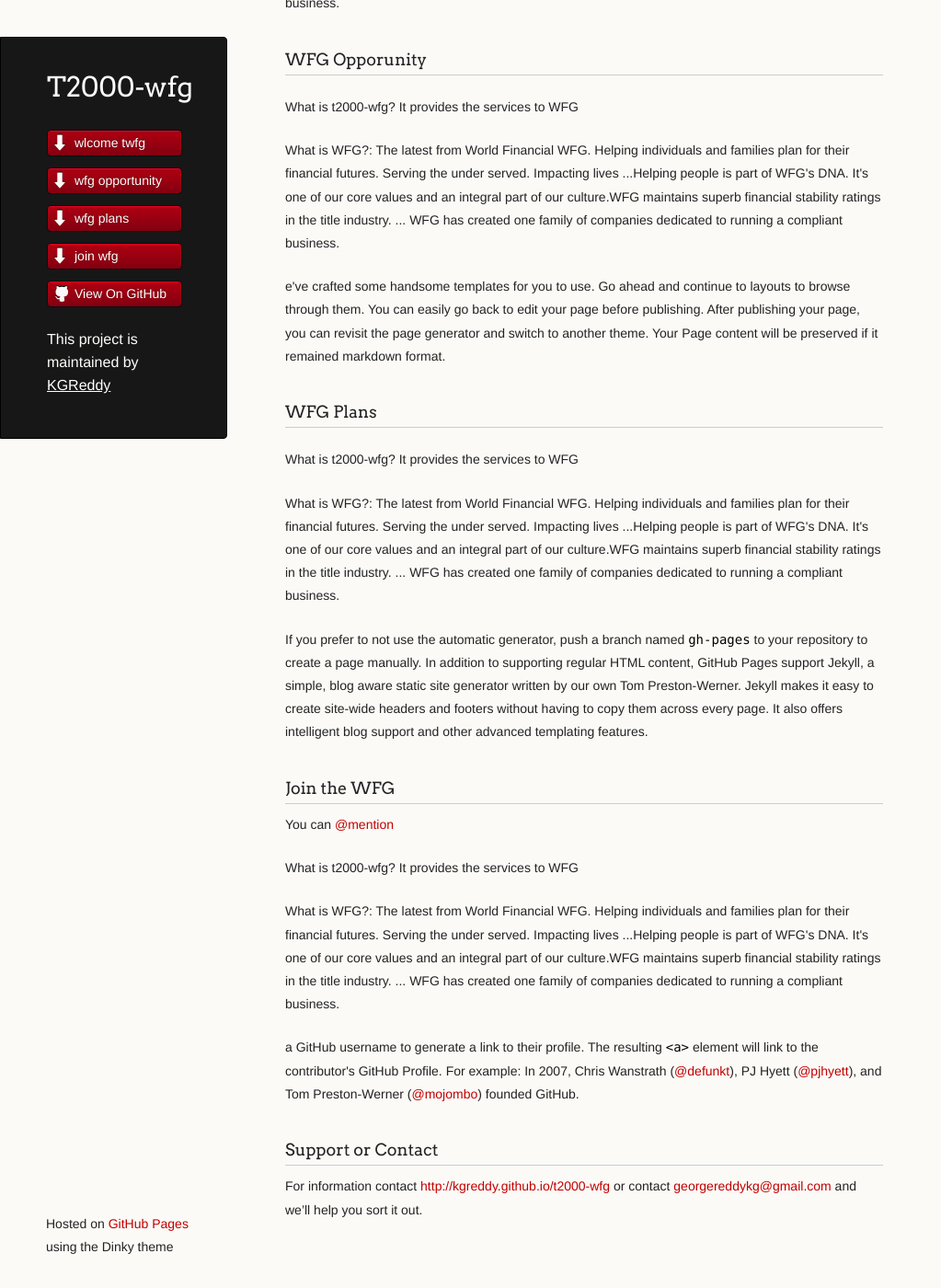
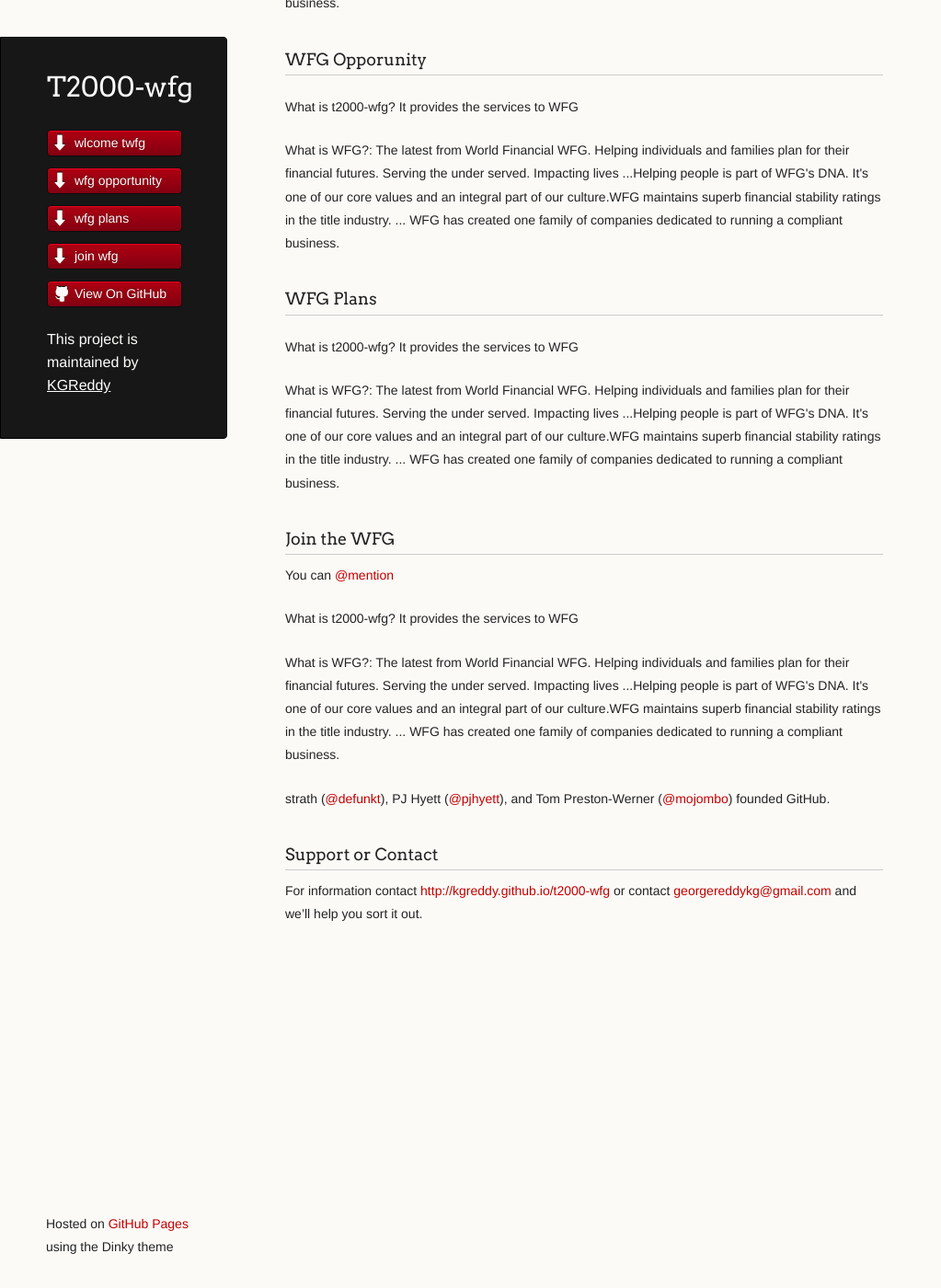
Before and after one commit to KGReddy/t2000-wfg, a Jekyll site: the page index.html, which Jekyll copies as it is, in a window 1280 px wide and 1400 px high, scrolled down 242 px. Shown: the whole window at 92% size, without its empty margins (0-1023 px from the left). Built offline with Jekyll 4.4.1, drawn with Linux system fonts in a browser that asks for light colours.

Commit message:
Update index.html
clean the not needed cde

```diff
--- a/index.html
+++ b/index.html
@@ -43,21 +43,21 @@
 
 <p><p>What is t2000-wfg? It provides the services to WFG </p>
 <p>What is WFG?: The latest from World Financial WFG. Helping individuals and families plan for their financial futures. Serving the under served. Impacting lives ...Helping people is part of WFG's DNA. It's one of our core values and an integral part of our culture.WFG maintains superb financial stability ratings in the title industry. ... WFG has created one family of companies dedicated to running a compliant business.</p>
-e've crafted some handsome templates for you to use. Go ahead and continue to layouts to browse through them. You can easily go back to edit your page before publishing. After publishing your page, you can revisit the page generator and switch to another theme. Your Page content will be preserved if it remained markdown format.</p>
+</p>
 
 <h3>
 <a name="rather-drive-stick" class="anchor" href="#rather-drive-stick"><span class="octicon octicon-link"></span></a>WFG Plans</h3>
 
 <p> <p>What is t2000-wfg? It provides the services to WFG </p>
 <p>What is WFG?: The latest from World Financial WFG. Helping individuals and families plan for their financial futures. Serving the under served. Impacting lives ...Helping people is part of WFG's DNA. It's one of our core values and an integral part of our culture.WFG maintains superb financial stability ratings in the title industry. ... WFG has created one family of companies dedicated to running a compliant business.</p>
-If you prefer to not use the automatic generator, push a branch named <code>gh-pages</code> to your repository to create a page manually. In addition to supporting regular HTML content, GitHub Pages support Jekyll, a simple, blog aware static site generator written by our own Tom Preston-Werner. Jekyll makes it easy to create site-wide headers and footers without having to copy them across every page. It also offers intelligent blog support and other advanced templating features.</p>
+</p>
 
 <h3>
 <a name="authors-and-contributors" class="anchor" href="#authors-and-contributors"><span class="octicon octicon-link"></span></a>Join the WFG</h3>
 
 <p>You can <a href="https://github.com/blog/821" class="user-mention">@mention</a> <p>What is t2000-wfg? It provides the services to WFG </p>
 <p>What is WFG?: The latest from World Financial WFG. Helping individuals and families plan for their financial futures. Serving the under served. Impacting lives ...Helping people is part of WFG's DNA. It's one of our core values and an integral part of our culture.WFG maintains superb financial stability ratings in the title industry. ... WFG has created one family of companies dedicated to running a compliant business.</p>
- a GitHub username to generate a link to their profile. The resulting <code>&lt;a&gt;</code> element will link to the contributor's GitHub Profile. For example: In 2007, Chris Wanstrath (<a href="https://github.com/defunkt" class="user-mention">@defunkt</a>), PJ Hyett (<a href="https://github.com/pjhyett" class="user-mention">@pjhyett</a>), and Tom Preston-Werner (<a href="https://github.com/mojombo" class="user-mention">@mojombo</a>) founded GitHub.</p>
+ strath (<a href="https://github.com/defunkt" class="user-mention">@defunkt</a>), PJ Hyett (<a href="https://github.com/pjhyett" class="user-mention">@pjhyett</a>), and Tom Preston-Werner (<a href="https://github.com/mojombo" class="user-mention">@mojombo</a>) founded GitHub.</p>
 
 <h3>
 <a name="support-or-contact" class="anchor" href="#support-or-contact"><span class="octicon octicon-link"></span></a>Support or Contact</h3>
```
